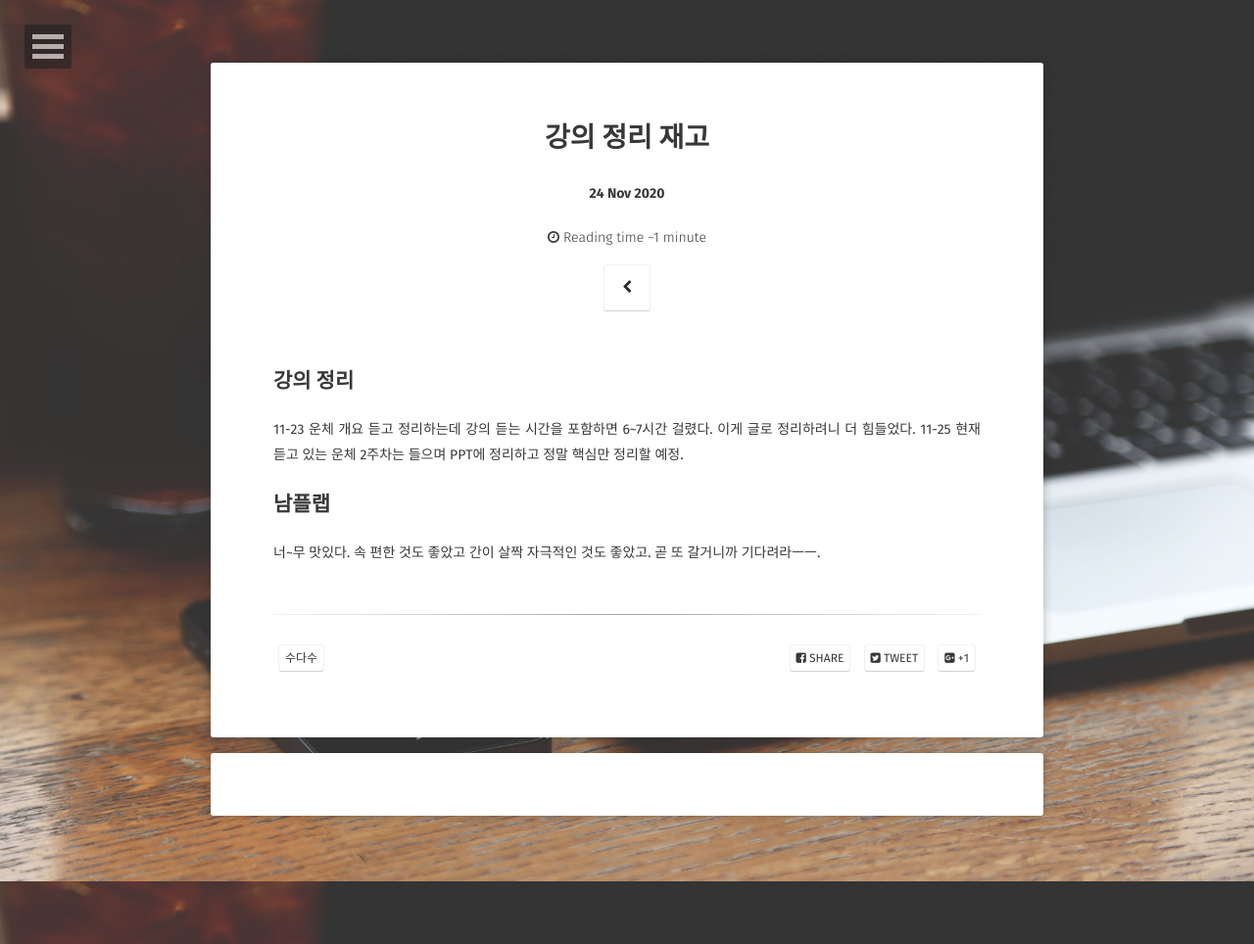
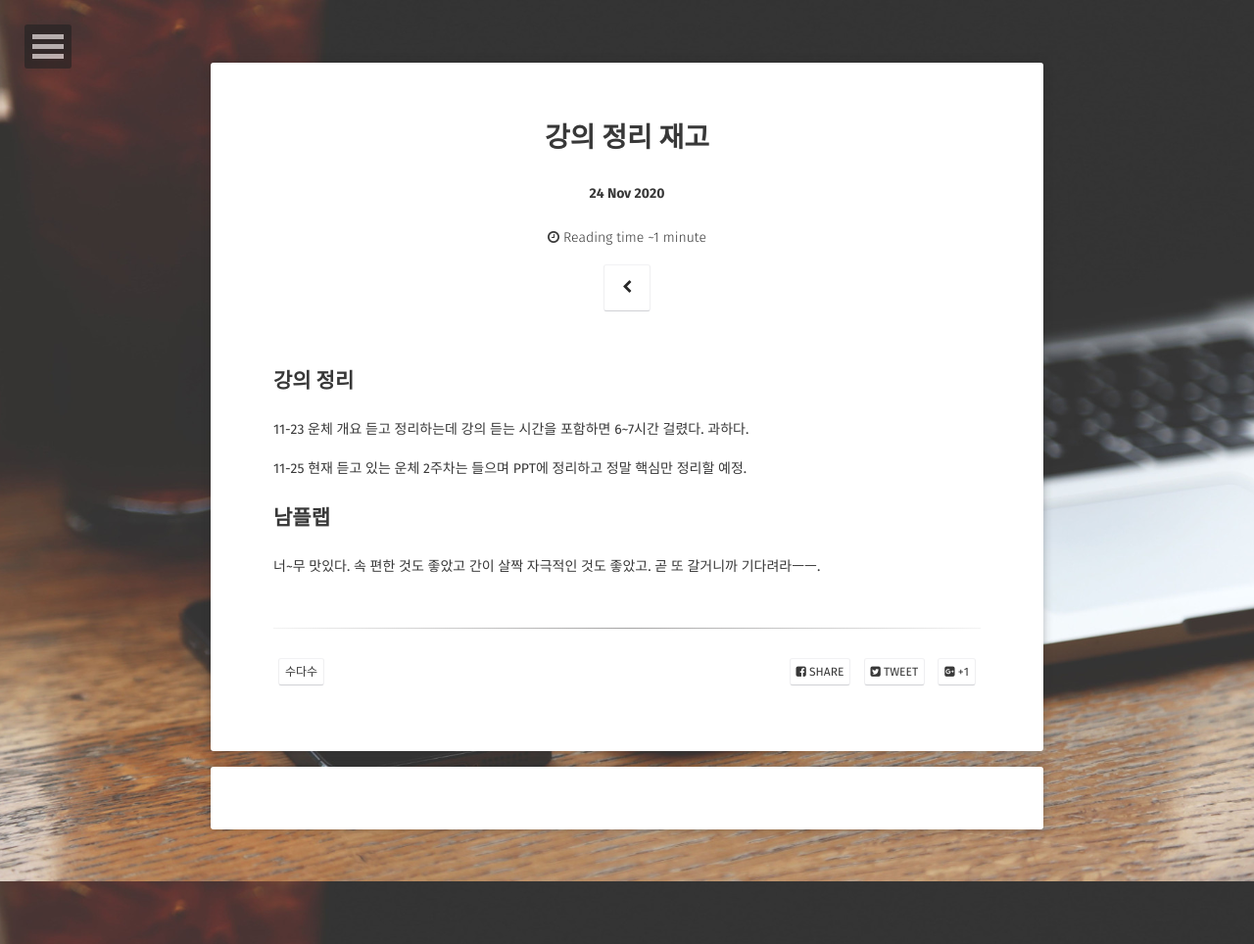
Before and after one commit to louren1234/louren1234.github.io, a Jekyll site: the page built from _posts/2020-11-24-suda3.md, in a window 1280 px wide. Shown: the whole page at 98% size. Built offline with Jekyll 4.4.1, drawn with Linux system fonts in a browser that asks for light colours; some web fonts are replaced; comment, search, counter and statistics services are not loaded.

Commit message:
포스팅 수정

```diff
--- a/_posts/2020-11-24-suda3.md
+++ b/_posts/2020-11-24-suda3.md
@@ -11,7 +11,8 @@ comments: true
 
 ## 강의 정리
 
-11-23 운체 개요 듣고 정리하는데 강의 듣는 시간을 포함하면 6~7시간 걸렸다. 이게 글로 정리하려니 더 힘들었다.
+11-23 운체 개요 듣고 정리하는데 강의 듣는 시간을 포함하면 6~7시간 걸렸다. 과하다.
+
 11-25 현재 듣고 있는 운체 2주차는 들으며 PPT에 정리하고 정말 핵심만 정리할 예정.
 
 ## 남플랩
```
